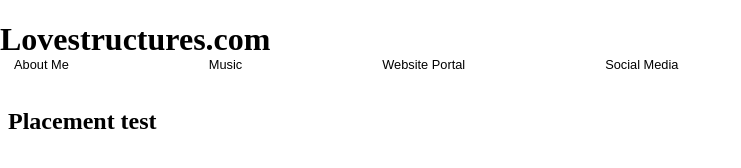
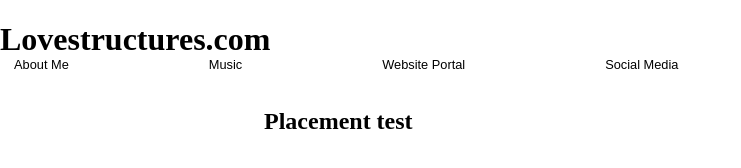
Before and after one commit to Sirpedia/lovestructures, a plain HTML site: page lovestructures.html in a window 1280 px wide. Shown: the whole page, without its empty margins (0-741 px from the left). Drawn offline with Linux system fonts and the light colour scheme.

Commit message:
Update lovestructures.html

```diff
--- a/lovestructures.html
+++ b/lovestructures.html
@@ -35,7 +35,7 @@
       <button>Social Media</button>
     </div>
 
-    <h2 id="webtext1" style="position:absolute; top: 11vh">Placement test</h2>
+    <h2 id="webtext1" style="position:absolute; top: 11vh; margin-left: 20vw; margin-right: 20vw;">Placement test</h2>
 
     <script>
       function AboutMe() {
```
